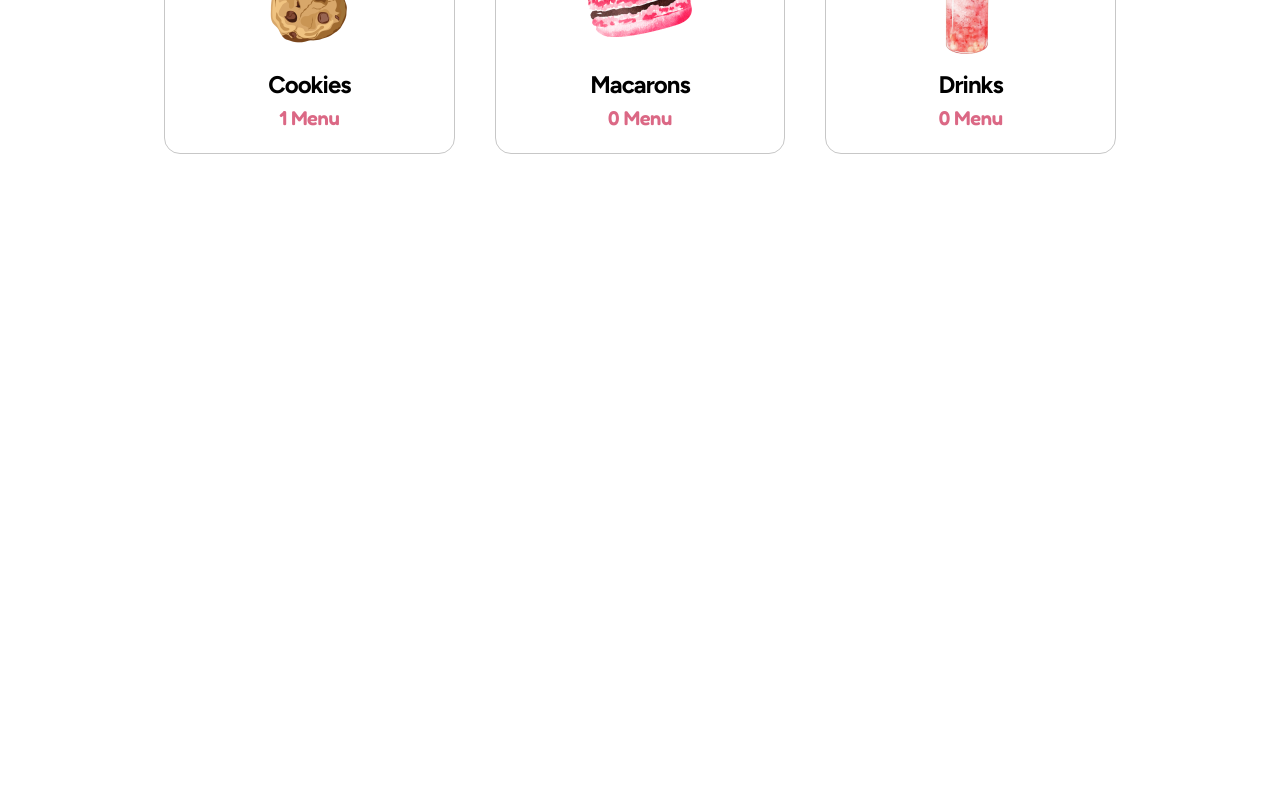
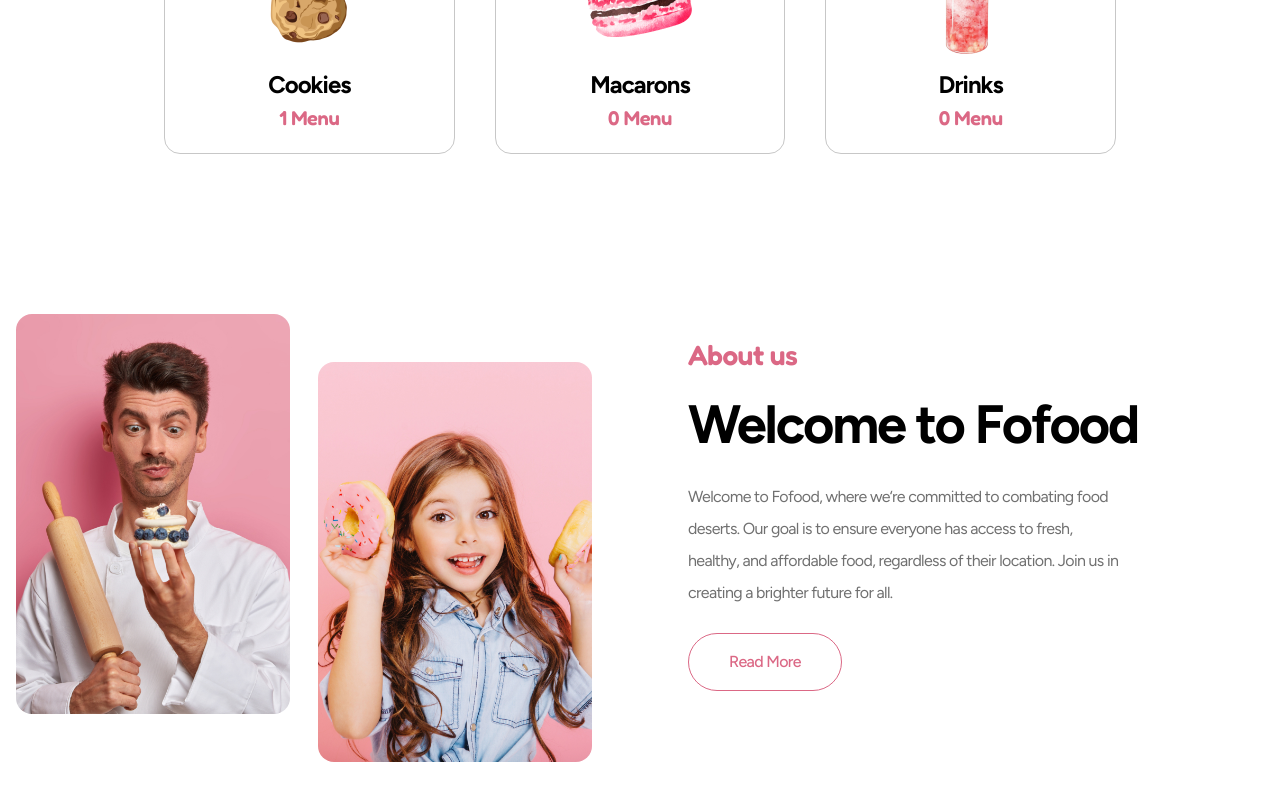
Before and after one commit to rakib13x/pro-store--client, a Next.js app: page / in a window 1280 px wide. Shown: the part 1477-2277 px from the top of the page. Before the commit the page ends 1711 px from the top, so only its background shows below. Built offline with nearby package versions, Linux system fonts and the light colour scheme.

Commit message:
added about section

```diff
--- a/src/app/page.tsx
+++ b/src/app/page.tsx
@@ -9,6 +9,7 @@ import Avatar4 from "../../public/assets/img/avatar-4.png";
 import ButtonGooglePlay from "../../public/assets/img/btn-google-play.png";
 import ButtonAppStore from "../../public/assets/img/btn-app-store.png";
 import Explore from "@/components/sections/explore";
+import AboutUs from "@/components/sections/about-us";
 
 export default function Home() {
   return (
@@ -98,6 +99,16 @@ export default function Home() {
         <Explore />
 
         {/* Section 2 - About us */}
+        <AboutUs>
+          <AboutUs.Subtitle>Welcome to Fofood</AboutUs.Subtitle>
+          <AboutUs.Text>
+            Welcome to Fofood, where we&lsquo;re committed to combating food
+            deserts. Our goal is to ensure everyone has access to fresh,
+            healthy, and affordable food, regardless of their location. Join us
+            in creating a brighter future for all.
+          </AboutUs.Text>
+          <AboutUs.Button>Read More</AboutUs.Button>
+        </AboutUs>
       </div>
       {/* End Content Section */}
     </>
--- /dev/null
+++ b/src/components/sections/about-us.tsx
@@ -0,0 +1,49 @@
+import Image from "next/image";
+import AboutUs1 from "../../../public/assets/img/about-us-1.jpg";
+import AboutUs2 from "../../../public/assets/img/about-us-2.jpg";
+import { JSX } from "react";
+
+function AboutUs({ children }: { children: JSX.Element | JSX.Element[] }) {
+  return (
+    <section id="about-us">
+      <div className="py-10 lg:py-20">
+        <div className="grid grid-cols-1 gap-y-6 lg:grid-cols-2 lg:gap-x-24 lg:gap-y-0">
+          <div className="grid grid-cols-2 gap-x-4 lg:gap-x-7">
+            <Image src={AboutUs1} alt="Boy" className="rounded-2xl" />
+            <Image
+              src={AboutUs2}
+              alt="Girl"
+              className="mt-10 rounded-2xl lg:mt-12"
+            />
+          </div>
+          <div>
+            <h3 className="text-caption-2 lg:text-caption-1 text-primary-100 lg:pt-5">
+              About us
+            </h3>
+            {children}
+          </div>
+        </div>
+      </div>
+    </section>
+  );
+}
+
+const Subtitle = ({ children }: { children: string }) => (
+  <h2 className="text-heading-4 lg:text-heading-2 mt-2">{children}</h2>
+);
+
+const Text = ({ children }: { children: string }) => (
+  <p className="text-body-2-regular mt-4 text-secondary-50 lg:w-[436px]">
+    {children}
+  </p>
+);
+
+const Button = ({ children }: { children: string }) => (
+  <button className="btn-pink-outline mt-6 w-fit">{children}</button>
+);
+
+AboutUs.Subtitle = Subtitle;
+AboutUs.Text = Text;
+AboutUs.Button = Button;
+
+export default AboutUs;
```
